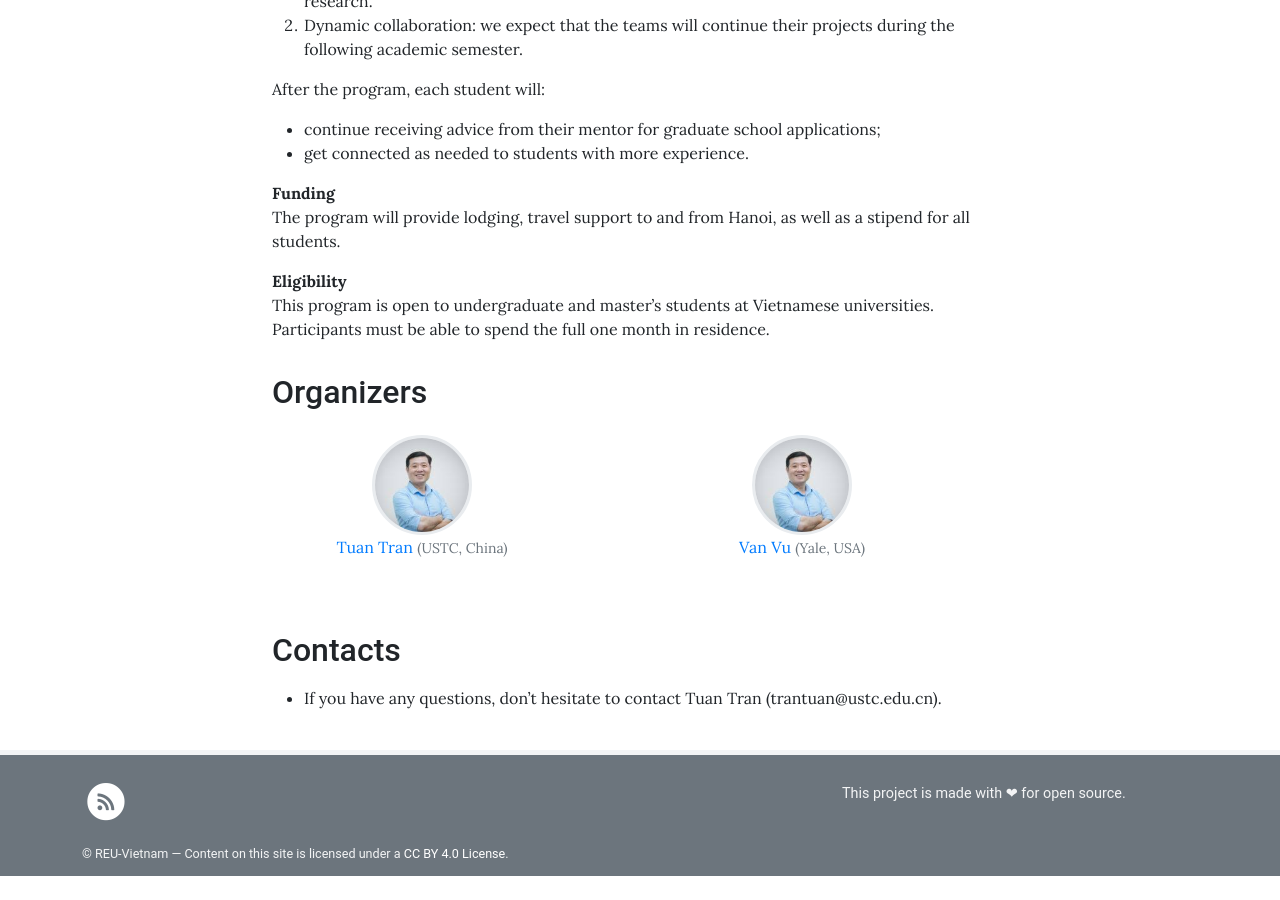
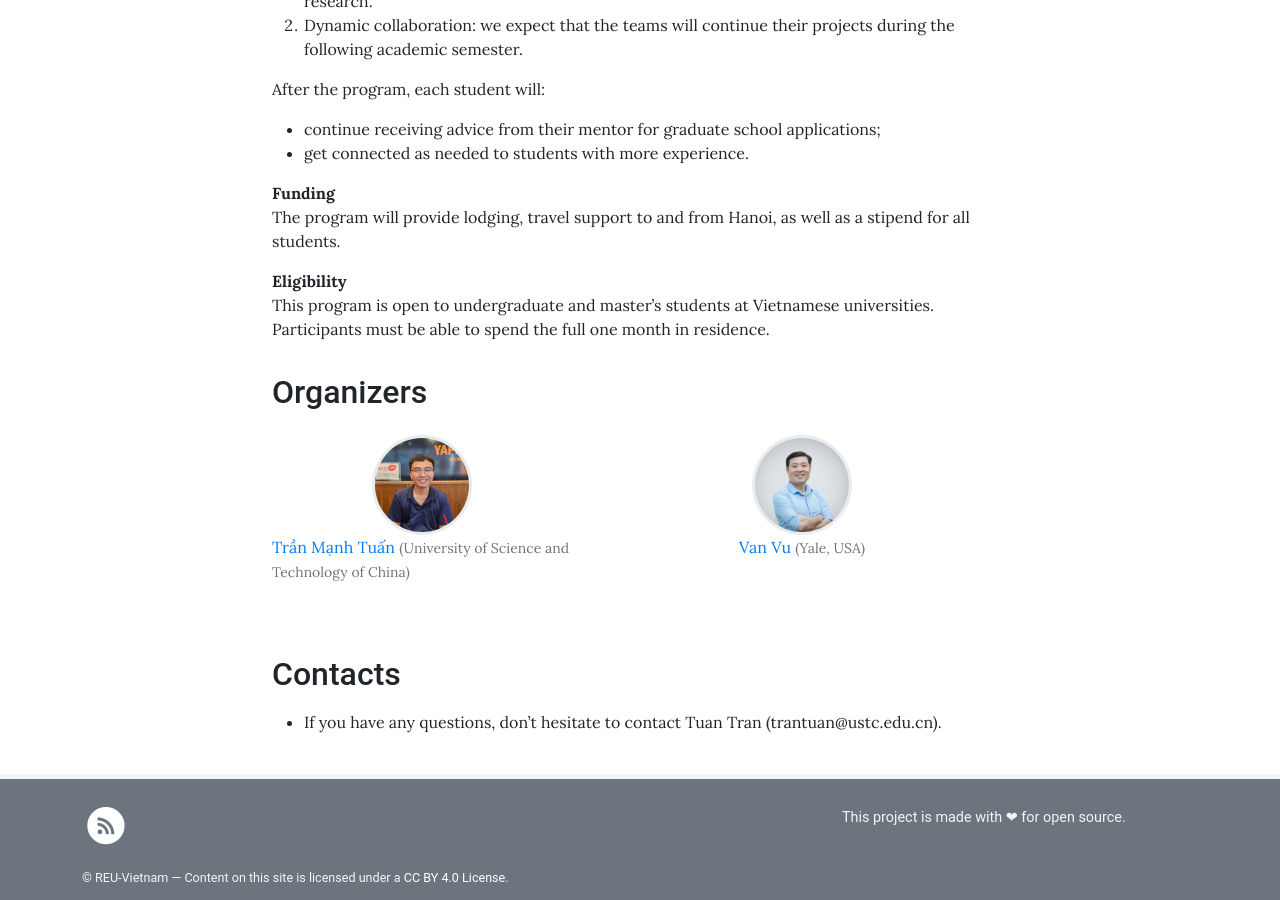
Before and after one commit to adm-vietnam/adm-vietnam.github.io, a Jekyll site: the page built from pages/home.md, in a window 1280 px wide and 900 px high, scrolled down 725 px. Built offline with Jekyll 4.4.1, drawn with Linux system fonts in a browser that asks for light colours; before the commit the page ends 1601 px from its top, so only the background shows below that.

Commit message:
Update Organizers.yml

```diff
--- a/_data/Organizers.yml
+++ b/_data/Organizers.yml
@@ -1,10 +1,10 @@
 # Project team members listed below will appear on the /team page
 
 
-- name: Tuan Tran
-  affiliation: USTC, China
+- name: Trần Mạnh Tuấn
+  affiliation: University of Science and Technology of China
   homepage: https://tuaentran.wixsite.com/homepage
-  image: assets/theme/images/Van_Vu.jpg
+  image: assets/theme/images/Tuan_Tran.jpg
 
 - name: Van Vu
   affiliation: Yale, USA
```
